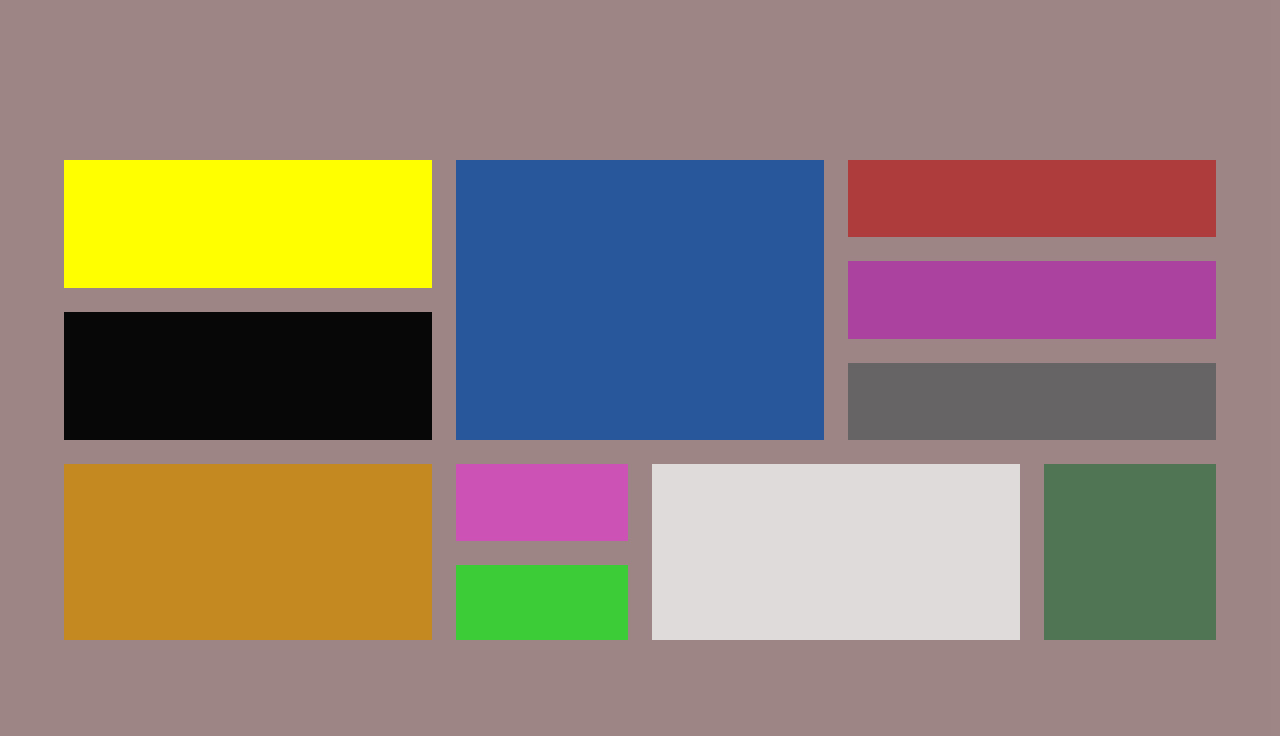
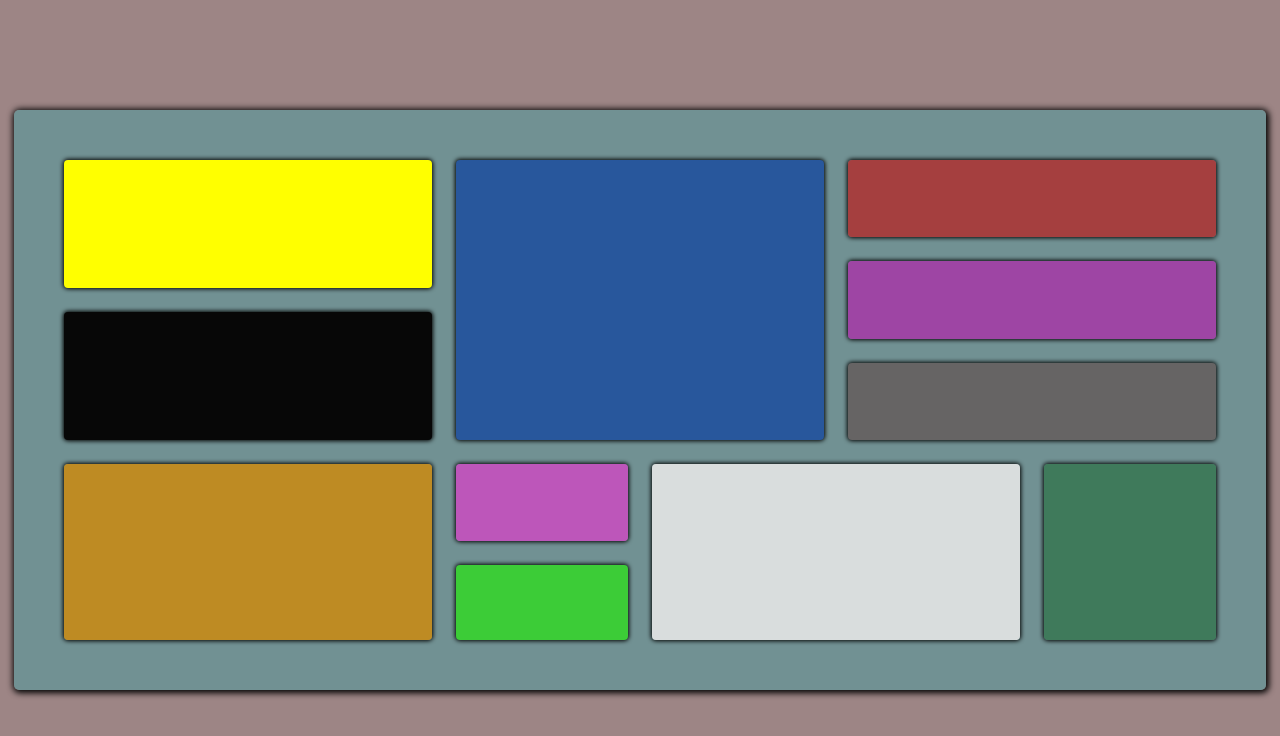
Before and after one commit to JacobWestby/Grid-color-palette, a plain HTML site: page index.html in a window 1280 px wide. Drawn offline with Linux system fonts and the light colour scheme.

Commit message:
added some extra styling

```diff
--- a/styles/index.css
+++ b/styles/index.css
@@ -150,12 +150,17 @@ body {
   display: grid;
   grid-template: 1fr 1fr 1fr 1fr 1fr 1fr 1fr 1fr 1fr / 1fr 1fr 1fr 1fr 1fr 1fr;
   grid-gap: 24px;
+  padding: 50px;
+  border-radius: 5px;
+  box-shadow: 1px 1px 6px 2px;
+  background-color: rgba(81, 153, 158, 0.582);
 }
 
 /* GRID ITEMS */
 
 .grid__item {
-  background-color: #fff;
+  border-radius: 4px;
+  box-shadow: 0px 0px 4px 1px;
 }
 
 .yellow {
```
